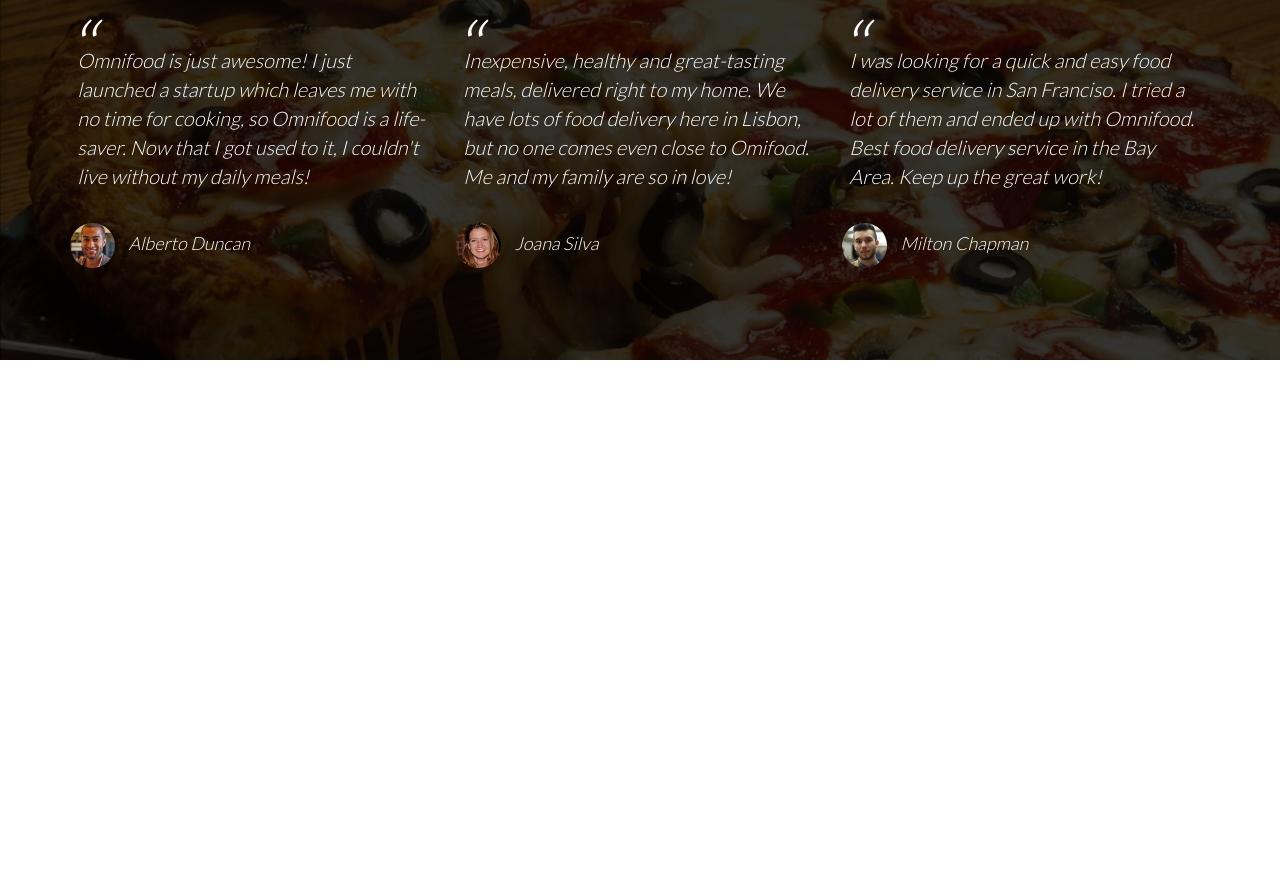
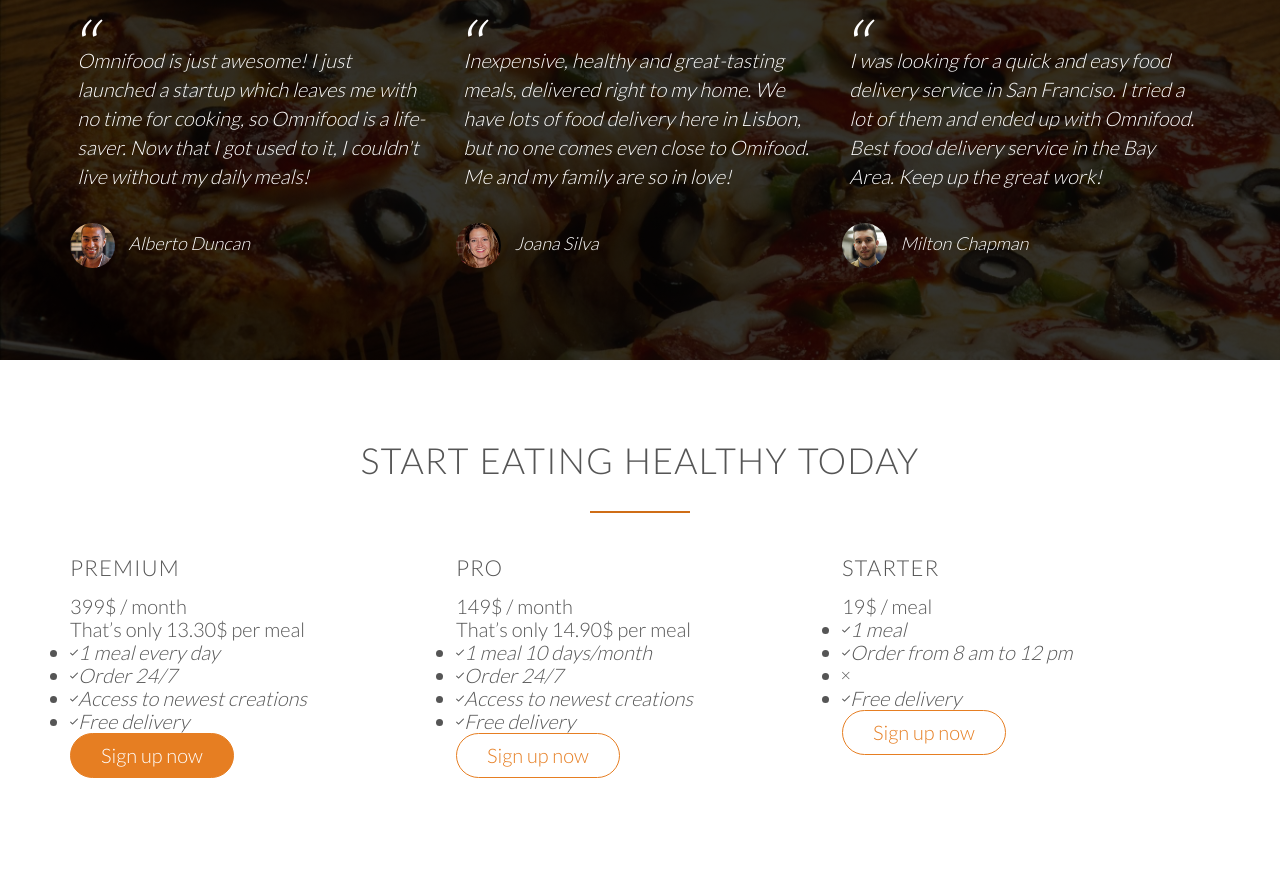
Before and after one commit to matheuscruzhen/jonas-schmedtmann-omnifood, a plain HTML site: page index.html in a window 1280 px wide. Shown: the part 3492-4361 px from the top of the page. Before the commit the page ends 3852 px from the top, so only its background shows below. Drawn offline with Linux system fonts and the light colour scheme; a script that the page names is missing; files whose address does not match are found by name.

Commit message:
building the sign up section - part 2

```diff
--- a/index.html
+++ b/index.html
@@ -257,6 +257,67 @@
         </div>
     </section>
 
+    <section class="section-plans">
+        <div class="row">
+            <h2>Start eating healthy today</h2>
+        </div>
+        <div class="row">
+            <div class="col span-1-of-3">
+                <div class="plan-box">
+                    <div>
+                        <h3>Premium</h3>
+                        <p class="plan-price">399$ / month</p>
+                        <p class="plan-price-meal">That’s only 13.30$ per meal</p>
+                    </div>
+                    <div>
+                        <ul>
+                            <li><i class="ion-ios-checkmark-empty">1 meal every day</i></li>
+                            <li><i class="ion-ios-checkmark-empty">Order 24/7</i></li>
+                            <li><i class="ion-ios-checkmark-empty">Access to newest creations</i></li>
+                            <li><i class="ion-ios-checkmark-empty">Free delivery</i></li>
+                        </ul>
+                    </div>
+                    <div><a href="" class="btn btn-full">Sign up now</a></div>
+                </div>
+            </div>
+            <div class="col span-1-of-3">
+                <div class="plan-box">
+                    <div>
+                        <h3>Pro</h3>
+                        <p class="plan-price">149$ / month</p>
+                        <p class="plan-price-meal">That’s only 14.90$ per meal</p>
+                    </div>
+                    <div>
+                        <ul>
+                            <li><i class="ion-ios-checkmark-empty">1 meal 10 days/month</i></li>
+                            <li><i class="ion-ios-checkmark-empty">Order 24/7</i></li>
+                            <li><i class="ion-ios-checkmark-empty">Access to newest creations</i></li>
+                            <li><i class="ion-ios-checkmark-empty">Free delivery</i></li>
+                        </ul>
+                    </div>
+                    <div><a href="" class="btn btn-ghost">Sign up now</a></div>
+                </div>
+            </div>
+            <div class="col span-1-of-3">
+                <div class="plan-box">
+                    <div>
+                        <h3>Starter</h3>
+                        <p class="plan-price">19$ / meal</p>
+                        <p class="plan-price-meal"></p>
+                    </div>
+                    <div>
+                        <ul>
+                            <li><i class="ion-ios-checkmark-empty">1 meal</i></li>
+                            <li><i class="ion-ios-checkmark-empty">Order from 8 am to 12 pm</i></li>
+                            <li><i class="ion-ios-close-empty"></i></li>
+                            <li><i class="ion-ios-checkmark-empty">Free delivery</i></li>
+                        </ul>
+                    <div><a href="" class="btn btn-ghost">Sign up now</a></div>
+                </div>
+            </div>
+        </div>
+    </section>
+
 </body>
 </html>
 
@@ -265,32 +326,7 @@
 
 
 
-Section 6: Sign up and pricing plans
-Title: Start eating healthy today
 
-Plan 1: Premium
-399$ per month
-That’s only 13.30$ per meal
-1 meal every day
-Order 24/7
-Access to newest creations
-Free delivery
-
-
-Plan 2: Pro
-149$ per month
-That’s only 14.90$ per meal
-1 meal 10 days/month
-Order 24/7
-Access to newest creations
-Free delivery
-
-
-Plan 3: Starter
-19$ per meal
-1 meal
-Order from 8 am to 12 pm
-Free delivery
 Section 7: Contact form
 Title: We're happy to hear from you
 
--- a/resources/css/style.css
+++ b/resources/css/style.css
@@ -68,10 +68,10 @@
 }
 
 h2:after {
+  content: "";
   display: block;
   height: 2px;
   background-color: #cf6d17;
-  content: "";
   width: 100px;
   margin: 0 auto;
   margin-top: 30px;
```
